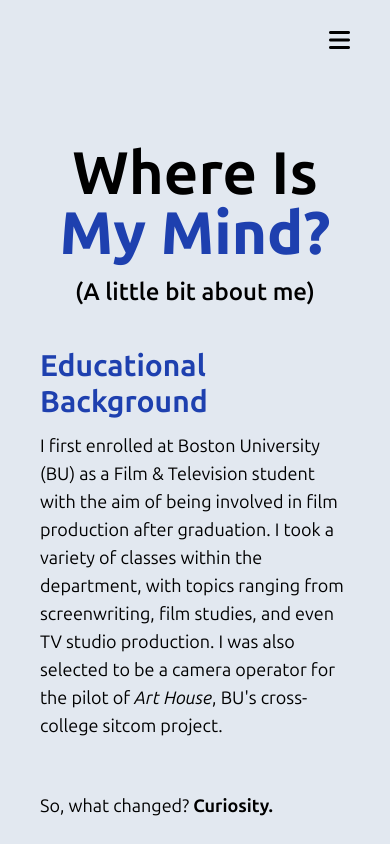
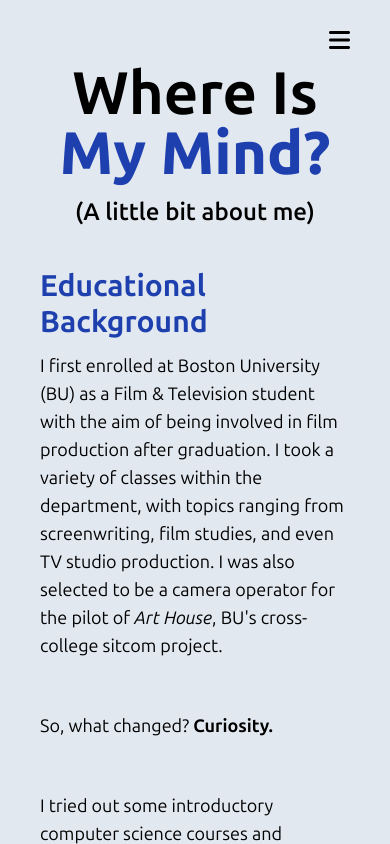
Before and after one commit to jakegustin/personal-website, a Vue app: page /about in a window 390 px wide. Shown: the top 844 px of the page. Built offline with nearby package versions, Linux system fonts and the light colour scheme.

Commit message:
fix mobile button issue

```diff
--- a/src/App.vue
+++ b/src/App.vue
@@ -12,7 +12,7 @@ export default {
 </script>
 
 <template>
-  <div class="bg-slate-200 dark:bg-slate-800 text-black dark:text-white min-h-screen relative pt-16 sm:pt-0">
+  <div class="bg-slate-200 dark:bg-slate-800 text-black dark:text-white min-h-screen relative sm:pt-0">
     <DesktopNavbar class="hidden md:block"/>
     <MobileNavbar class="md:hidden"/>
     <RouterView />
--- a/src/components/Home/Hero.vue
+++ b/src/components/Home/Hero.vue
@@ -25,7 +25,7 @@ export default {
 </script>
 
 <template>
-    <div class="flex flex-row justify-center gap-x-24 px-24 md:pt-16 pt-5 pb-16">
+    <div class="flex flex-row justify-center gap-x-24 px-24 pt-16 pb-16">
         <!--
         <div class="place-content-start" id="pfp">
             <img src="../assets/testImage.png" class="min-w-96 pb-10"/>
--- a/src/components/MobileNavbar.vue
+++ b/src/components/MobileNavbar.vue
@@ -43,7 +43,7 @@ export default {
                     <i :class="{'text-white -rotate-90': menuOn, 'text-black rotate-0': !menuOn}" class="fa-solid fa-bars text-black dark:text-white text-2xl transition-all duration-300 ease-in-out" @click="showMenu" ></i>
                 </button>
             </div>
-            <div :class="{'translate-y-full': !menuOn, 'translate-y-0': menuOn}" class="text-white flex flex-col justify-center items-center py-5 h-screen gap-y-10 font-sans text-2xl bg-purple text-red z-5 bg-blue-800 dark:bg-blue-900 origin-top transition-all duration-300 ease-in-out">
+            <div :class="{'translate-y-full pointer-events-none': !menuOn, 'translate-y-0 pointer-events-auto': menuOn}" class="fixed top-0 left-0 w-full text-white flex flex-col justify-center items-center py-5 h-screen gap-y-10 font-sans text-2xl z-10 bg-blue-800 dark:bg-blue-900 transition-all duration-300 ease-in-out">
                 <RouterLink to="/" class="hover:text-teal-500 transition-colors duration-200 ease-in-out" @click="showMenu">Home</RouterLink>
                 <RouterLink to="/about" class="hover:text-teal-500 transition-colors duration-200 ease-in-out" @click="showMenu">About</RouterLink>
                 <RouterLink to="/projects" class="hover:text-teal-500 transition-colors duration-200 ease-in-out" @click="showMenu">Projects</RouterLink>
--- a/src/components/Projects/ProjectCards.vue
+++ b/src/components/Projects/ProjectCards.vue
@@ -13,7 +13,7 @@ import { RouterLink } from 'vue-router';
                     reinforcing the fundamentals of a low-level, undergraduate systems course.
                 </p>
                 <RouterLink to="/projects/lapsim">
-                    <button class="w-60 h-16 lg:w-60 lg:h-20 bg-gray-800 text-white text-xl rounded-2xl font-sans hover:scale-110 transition-transform duration-100 shadow-xl">Explore LapSim</button>
+                    <button class="w-60 h-16 lg:h-20 bg-gray-800 text-white text-xl rounded-2xl font-sans hover:scale-110 transition-transform duration-100 shadow-xl">Explore LapSim</button>
                 </RouterLink>
             </div>
         </div>
@@ -26,7 +26,7 @@ import { RouterLink } from 'vue-router';
                     into making the website you're currently browsing through.
                 </p>
                 <RouterLink to="/projects/portfolio">
-                    <button class="w-60 h-16 lg:w-60 lg:h-20 bg-gray-800 text-white text-xl rounded-2xl font-sans hover:scale-110 transition-transform duration-100 shadow-xl">Explore Portfolio</button>
+                    <button class="w-60 h-16 lg:h-20 bg-gray-800 text-white text-xl rounded-2xl font-sans hover:scale-110 transition-transform duration-100 shadow-xl">Explore Portfolio</button>
                 </RouterLink>
             </div>
         </div>
@@ -39,7 +39,7 @@ import { RouterLink } from 'vue-router';
                     them to the inner workings of the processors used by many modern computing devices.
                 </p>
                 <RouterLink to="/projects/jade">
-                    <button class="w-60 h-16 lg:w-60 lg:h-20 bg-gray-800 text-white text-xl rounded-2xl font-sans hover:scale-110 transition-transform duration-100 shadow-xl">Explore Jade</button>
+                    <button class="w-60 h-16 lg:h-20 bg-gray-800 text-white text-xl rounded-2xl font-sans hover:scale-110 transition-transform duration-100 shadow-xl">Explore Jade</button>
                 </RouterLink>
             </div>
         </div>
--- a/src/components/Projects/ProjectsIntro.vue
+++ b/src/components/Projects/ProjectsIntro.vue
@@ -1,6 +1,6 @@
 <template>
-    <div class="flex flex-row justify-center px-10 pt-10 pb-16">
-        <div class="w-4/5 md:w-full flex flex-col justify-center items-center gap-y-10 py-10">
+    <div class="flex flex-row justify-center px-10 pt-16 pb-16">
+        <div class="w-4/5 md:w-full flex flex-col justify-center items-center gap-y-10 pb-10">
             <div class="flex flex-col gap-y-3">
                 <h1 class="text-6xl md:text-8xl font-sans font-bold text-center">Featured <span class="text-blue-800 font-extrabold">Projects</span></h1>
             </div>
--- a/src/views/About.vue
+++ b/src/views/About.vue
@@ -3,13 +3,13 @@ import { RouterLink } from 'vue-router';
 </script>
 
 <template>
-    <div class="flex flex-row justify-center px-10 pt-10 pb-16">
+    <div class="flex flex-row justify-center px-10 pt-16 pb-16">
         <!--
         <div class="place-content-start" id="pfp">
             <img src="../assets/testImage.png" class="min-w-96 pb-10"/>
         </div>
         -->
-        <div class="w-full md:w-4/5 flex flex-col justify-center gap-y-10 py-10">
+        <div class="w-full md:w-4/5 flex flex-col justify-center gap-y-10 pb-10">
             <div class="flex flex-col gap-y-3">
                 <h1 class="text-6xl md:text-8xl font-sans font-bold text-center">Where Is <span class="text-blue-800 dark:text-blue-700 font-extrabold">My Mind?</span></h1>
                 <h2 class="text-2xl md:text-3xl font-sans font-semibold text-center">(A little bit about me)</h2>
--- a/src/views/Contact.vue
+++ b/src/views/Contact.vue
@@ -3,7 +3,7 @@ import { RouterLink } from 'vue-router';
 </script>
 
 <template>
-<div class="flex flex-col justify-center py-10 px-5">
+<div class="flex flex-col justify-center pt-16 px-5">
     <h1 class="text-6xl md:text-8xl font-sans font-bold text-center pb-10">Contact <span class="text-blue-800 font-extrabold">Me</span></h1>
     <p class="text-lg md:text-2xl text-center pb-20">I'm always looking forward to my next opportunity and look forward to hearing from you! Here's where you can find or reach out to me: </p>
     <div class="flex justify-center bg-blue-800 text-white rounded-2xl py-5 max-w-3xl w-full mx-auto">
```
